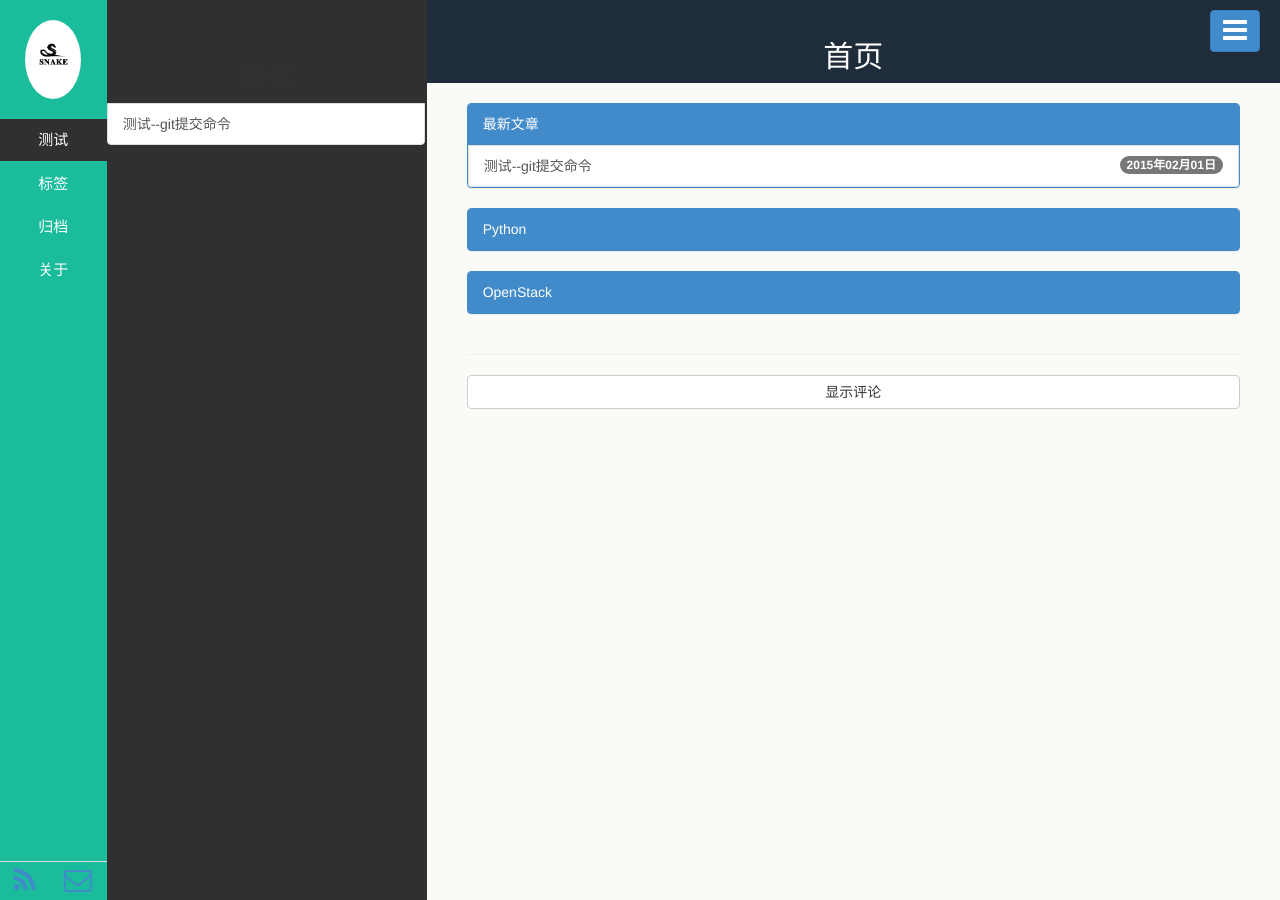
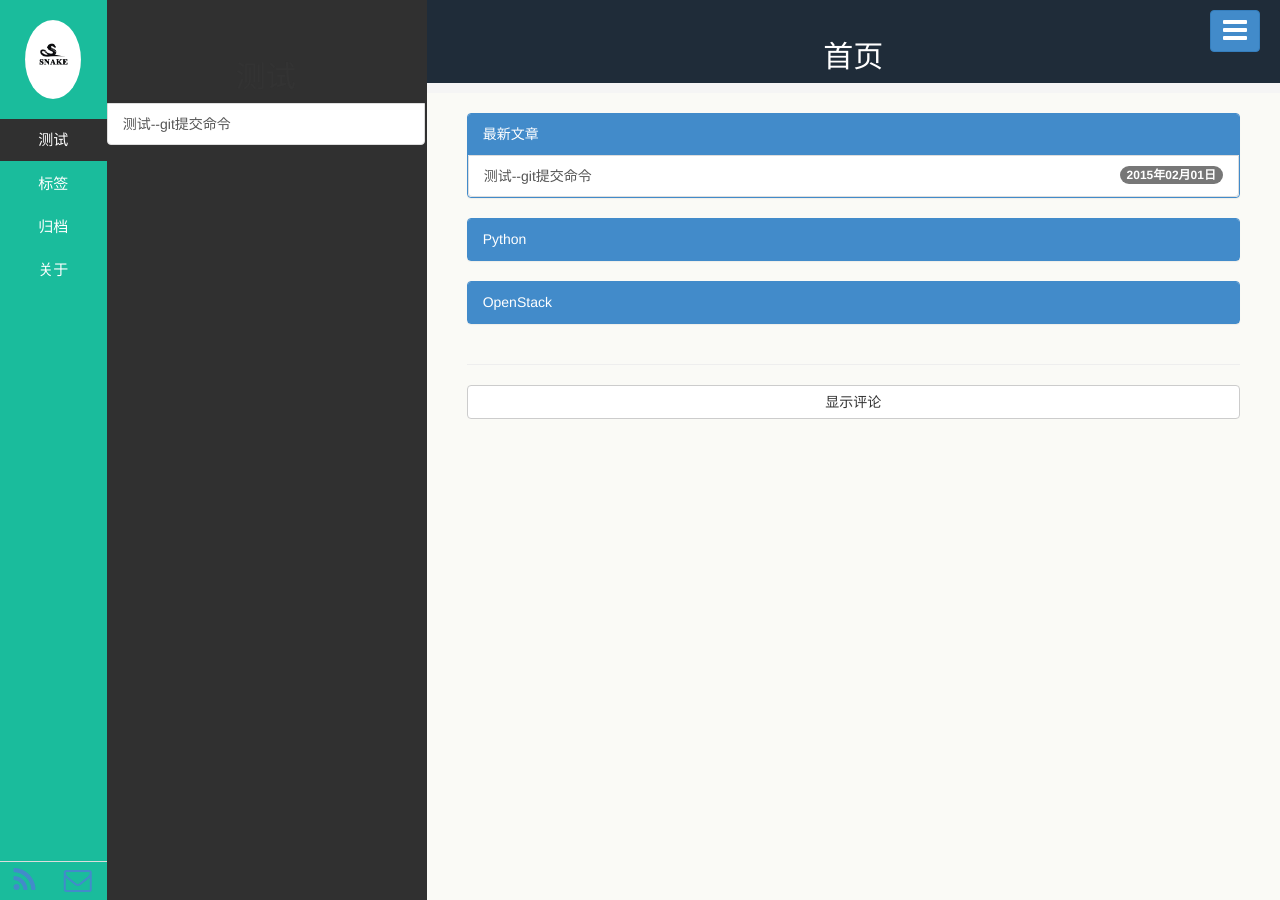
Before and after one commit to snake1977/snake1977.github.io, a Jekyll site: the page built from index.html, in a window 1280 px wide. Built offline with Jekyll 4.4.1, drawn with Linux system fonts in a browser that asks for light colours; the list of posts is cut into pages by our own code.

Commit message:
Update base.css

```diff
--- a/public/css/base.css
+++ b/public/css/base.css
@@ -88,7 +88,7 @@ body, html {
 .aside3-title {
   background-color: #1f2c39;
   /*background-image: url(/public/img/bg_grid.jpg);*/
-  /*border-bottom: 1px solid #f5f5f5;*/
+  border-bottom: 10px solid #f5f5f5;
   padding-left: 30px;
   padding-right: 30px;
   text-align: center;
```
